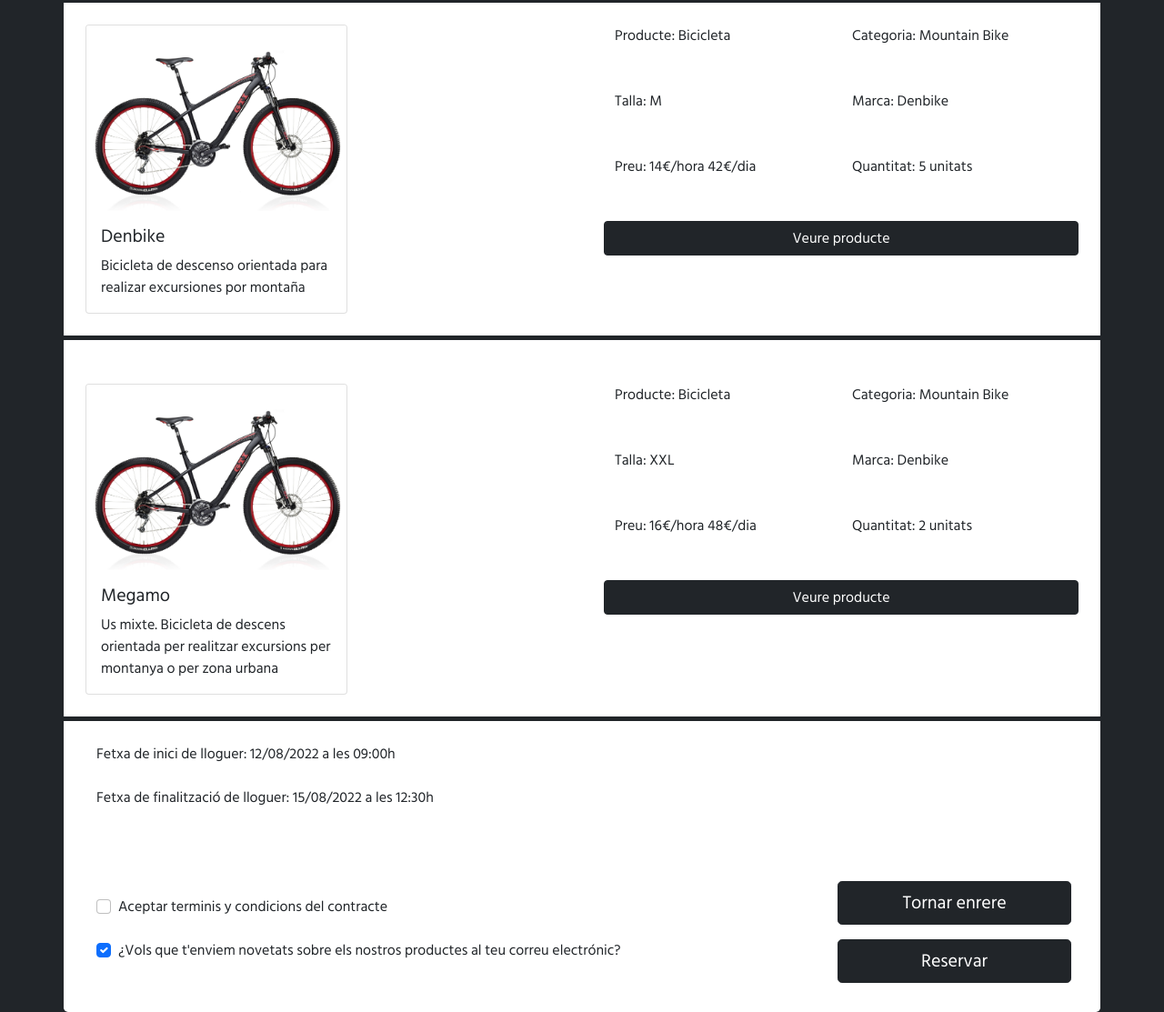
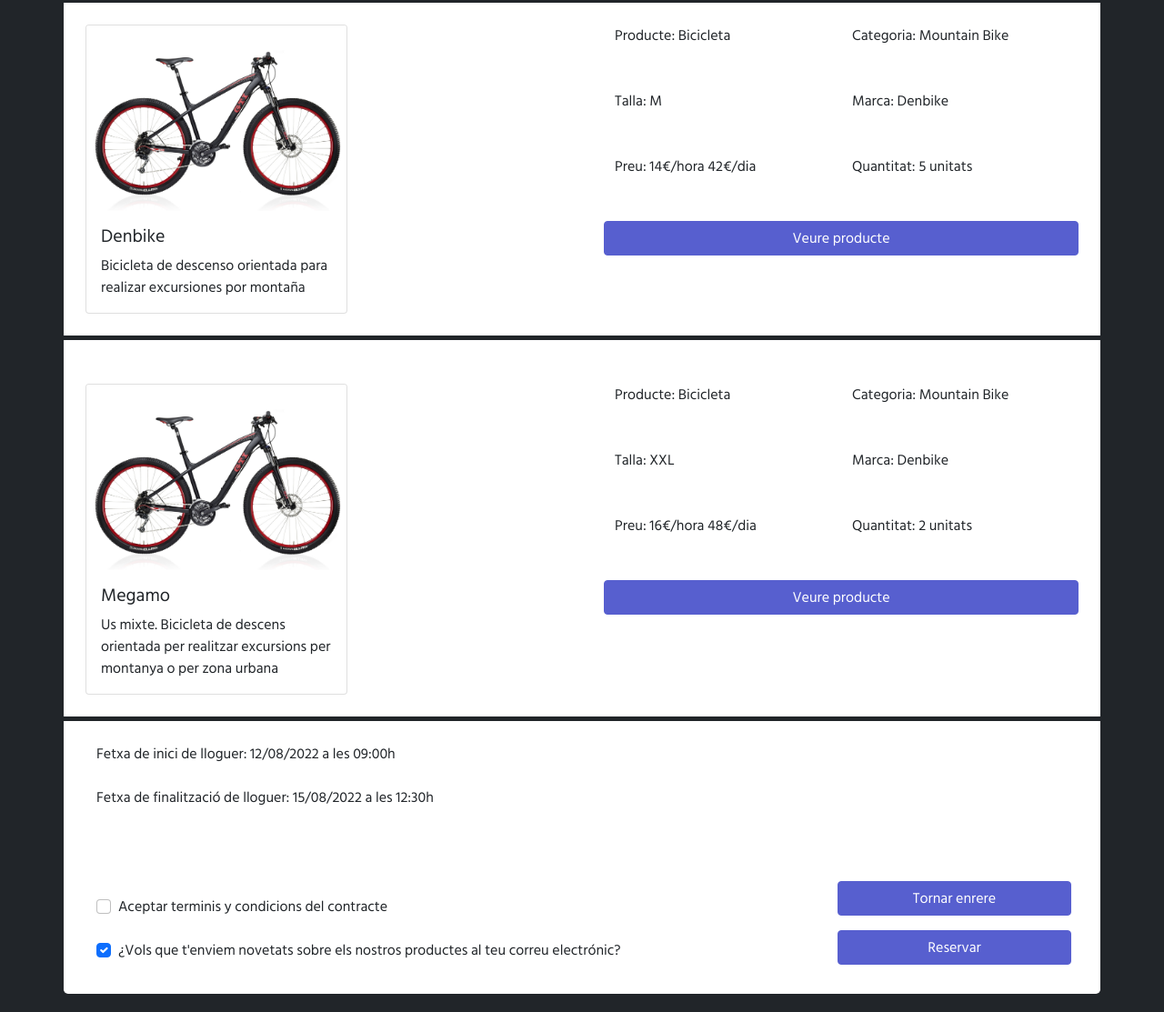
Before and after one commit to Marian1993/ProjecteBicicletes, a website: page Backend-private/src/main/resources/static/html/carreto.html in a window 1280 px wide. Shown: the part 167-1280 px from the top of the page at 91% size. Drawn offline with Linux system fonts and the light colour scheme.

Commit message:
Accessibilitat entre planes

```diff
--- a/Backend-private/src/main/resources/static/html/carreto.html
+++ b/Backend-private/src/main/resources/static/html/carreto.html
@@ -79,7 +79,7 @@
 
 
                 <div class="row p-4">
-                    <a href="#" class="btn btn-dark">Veure producte</a>
+                    <a href="#" class="btn btn-primary">Veure producte</a>
                 </div>
 
             </div>
@@ -142,7 +142,7 @@
 
 
                 <div class="row p-4">
-                    <a href="#" class="btn btn-dark">Veure producte</a>
+                    <a href="#" class="btn btn-primary">Veure producte</a>
                 </div>
 
             </div>
@@ -180,12 +180,12 @@
             <div class="col-sm-12 col-md-3">
                 <div class="row p-2">
 
-                        <button type="button" class="btn btn-dark btn-lg">Tornar enrere</button>
+                    <a class="btn btn-primary float-end" href="PaginaPrincipal.html">Tornar enrere</a>
 
                 </div>
                 <div class="row p-2">
 
-                        <button type="button" class="btn btn-dark btn-lg">Reservar</button>
+                    <a class="btn btn-primary float-end" href="PaginaPrincipal.html">Reservar</a>
 
                 </div>
             </div>
```
Also changed, not shown: Backend-private/src/main/resources/static/html/PaginaPrincipal.html (+1 -1 lines), Backend-private/src/main/resources/static/html/login.html (+13 -2 lines), Backend-private/src/main/resources/static/html/paginaRegistre.html (+1 -1 lines), Backend-private/src/main/resources/static/html/carretoProductesPerVendre.html (line endings or trailing spaces).
